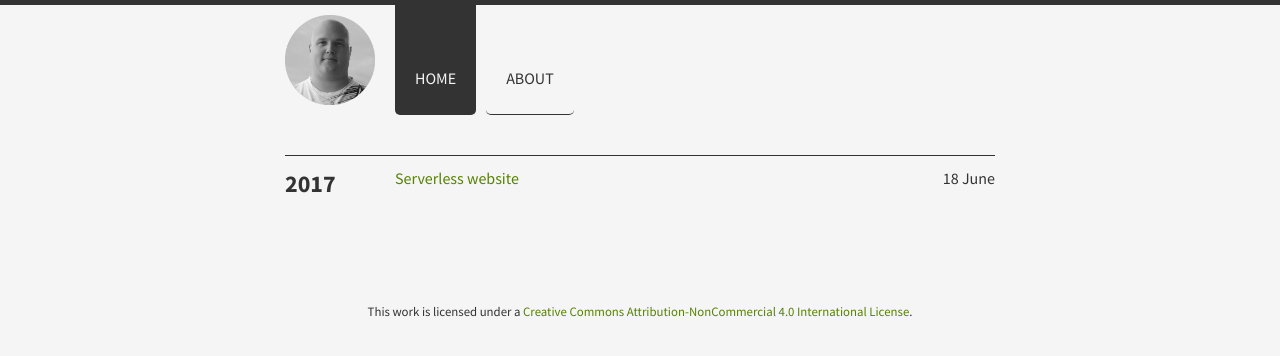
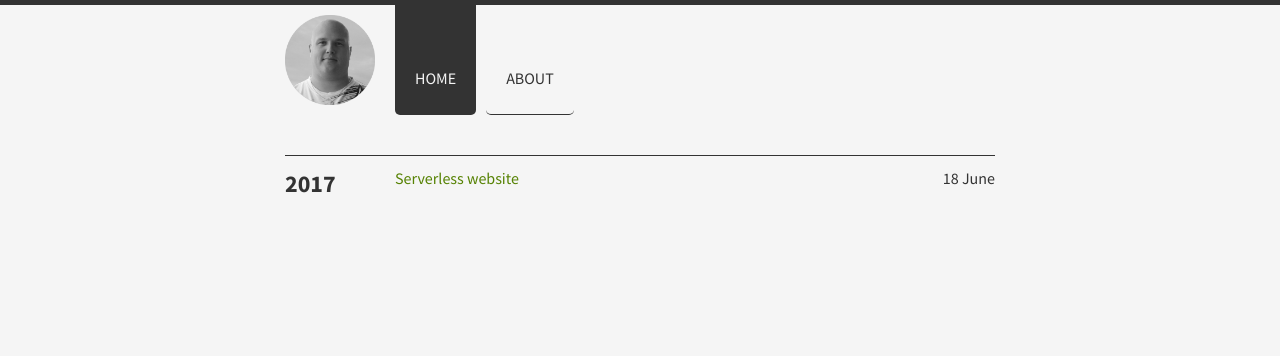
Before and after one commit to melvyndekort/melvyndekort.github.io, a Jekyll site: the page built from index.md, in a window 1280 px wide. Shown: the top 356 px of the page. Built offline with Jekyll 4.4.1, drawn with Linux system fonts in a browser that asks for light colours.

Commit message:
Removed footer

```diff
--- a/_layouts/default.html
+++ b/_layouts/default.html
@@ -20,11 +20,6 @@
 
       {{ content }}
 
-      <footer>
-        <p>
-          This work is licensed under a <a rel="license" href="http://creativecommons.org/licenses/by-nc/4.0/deed.en_US">Creative Commons Attribution-NonCommercial 4.0 International License</a>.
-        </p>
-      </footer>
     </main>
 
     <!-- scripts -->
```
